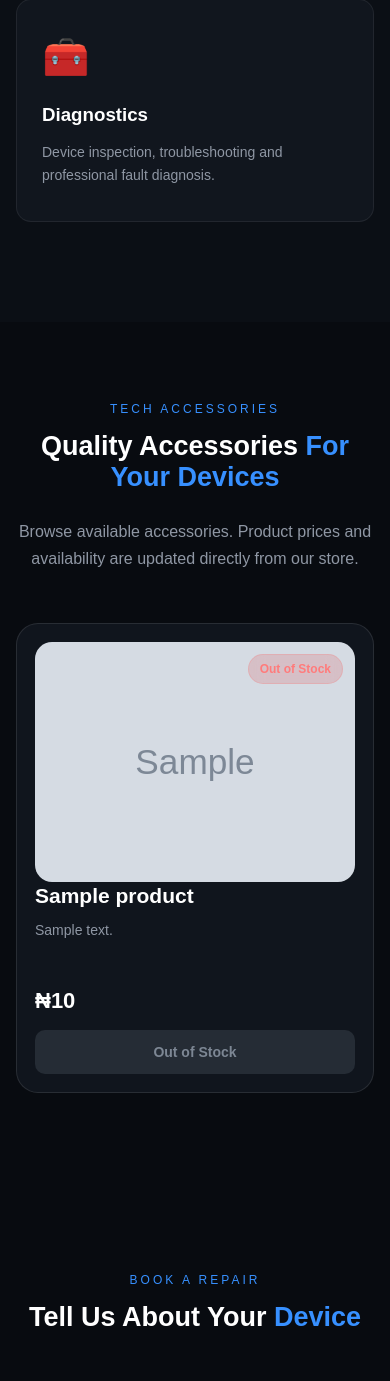
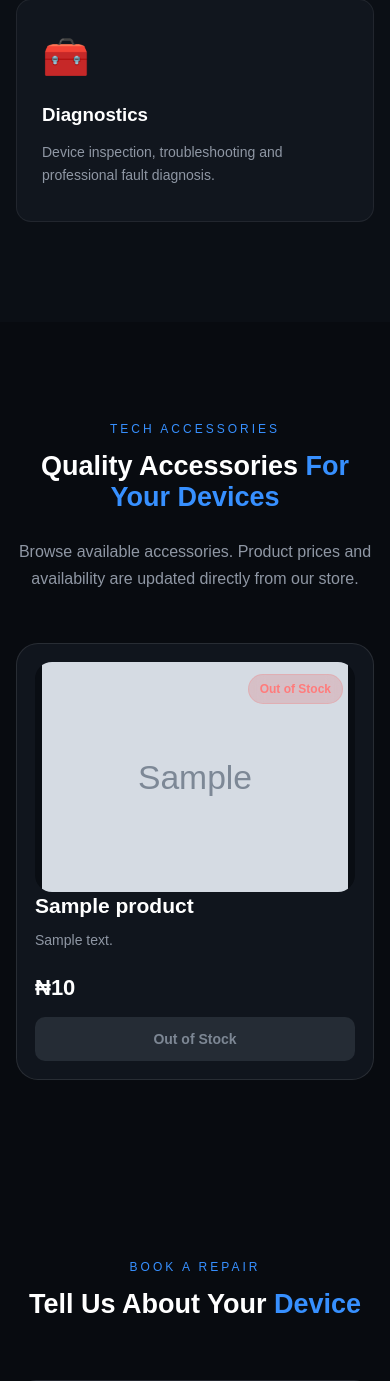
Before and after one commit to favourebube619/corefix-technologies, a Flask app: page / in a window 390 px wide. Shown: the part 2322-3703 px from the top of the page. Run offline with Flask 3, Linux system fonts and the light colour scheme; tables that the repository leaves empty hold one stand-in row (values such as "Sample post"); grey boxes marked "Sample" are stand-in pictures; some libraries are stand-ins or nearby versions.

Commit message:
Refine accessories card height and spacing

```diff
--- a/static/css/style.css
+++ b/static/css/style.css
@@ -3827,6 +3827,7 @@ body.modal-open {
 
 }
 
+
 /* =====================================================
    FINAL ACCESSORIES CARD FIX
 ===================================================== */
@@ -4141,3 +4142,81 @@ body.modal-open {
         width: 100%;
     }
 }
+
+
+/* =====================================================
+   FINAL ACCESSORIES SIZE + NAVBAR FIX
+===================================================== */
+
+.accessories-section {
+    scroll-margin-top: 80px;
+    padding-top: 120px;
+}
+
+
+/* Keep cards compact */
+
+.product-card {
+    height: auto !important;
+    min-height: 0 !important;
+}
+
+
+/* Product information */
+
+.product-card-content {
+    flex: initial;
+    padding: 22px 22px 24px;
+}
+
+
+/* Description */
+
+.product-description,
+.product-card p {
+    min-height: 0;
+    margin-top: 10px;
+}
+
+
+/* Price + order button should stay close to content */
+
+.product-bottom {
+    margin-top: 24px;
+    padding-top: 0;
+}
+
+
+/* Make image slightly more compact */
+
+.product-image-wrapper,
+.product-icon {
+    height: 250px;
+}
+
+
+/* =====================================================
+   MOBILE
+===================================================== */
+
+@media (max-width: 700px) {
+
+    .accessories-section {
+        padding-top: 100px;
+    }
+
+    .product-image-wrapper,
+    .product-icon {
+        height: 230px;
+    }
+
+    .product-bottom {
+        flex-direction: column;
+        align-items: stretch;
+        gap: 15px;
+    }
+
+    .order-btn {
+        width: 100%;
+    }
+}
```
